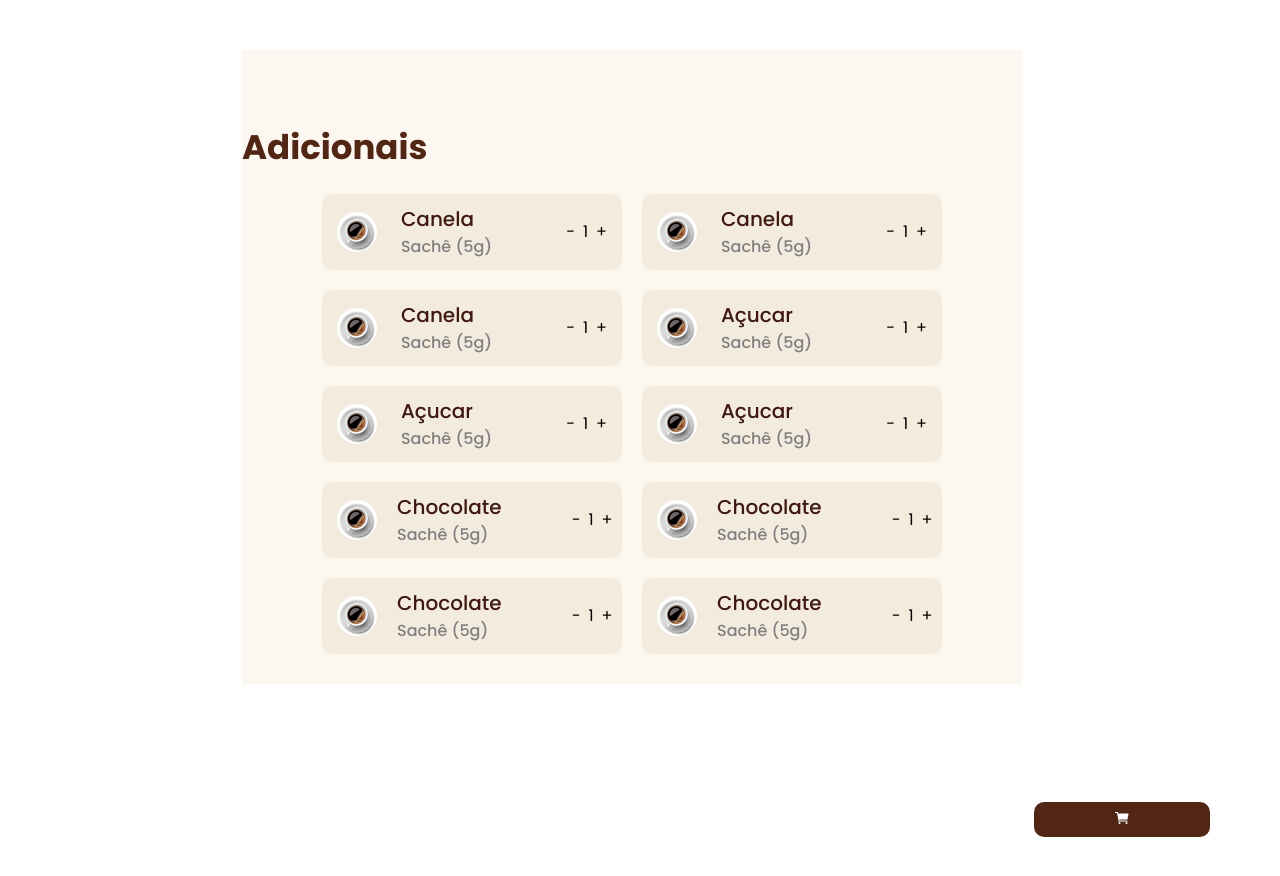
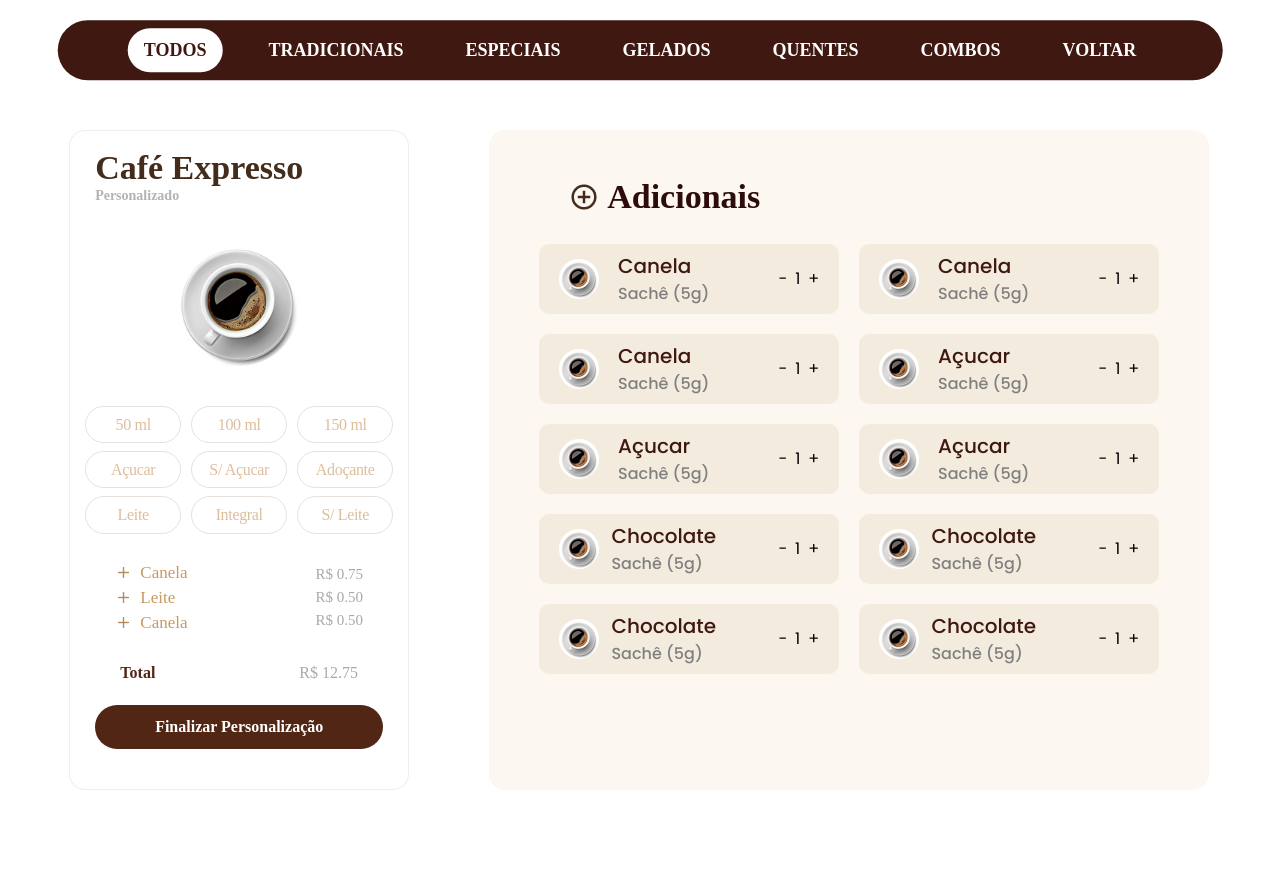
Before and after one commit to Allysonfreitas210695/MaquinaDeCafe, a React (Vite) app in the folder Frontend/maquina-de-cafe/: page /adicionais in a window 1280 px wide. Shown: the top 876 px of the page. After the commit the page ends 840 px from the top, so only its background shows below. Built offline with nearby package versions, Linux system fonts and the light colour scheme.

Commit message:
refactor:fiz algumas mudanças na pagina de adicionais e também na sua stylização

```diff
--- a/Frontend/maquina-de-cafe/src/pages/Adicionais/adicionais.tsx
+++ b/Frontend/maquina-de-cafe/src/pages/Adicionais/adicionais.tsx
@@ -1,8 +1,8 @@
-import { Link } from "react-router-dom";
 import { Images } from "../../assets/Images";
 import * as S from "./style";
-import { IoCartSharp } from "react-icons/io5";
 import { useState } from "react";
+import { HeaderNavegacao } from "../FacaPedido/HeaderNavegacao/navegacao";
+import { CardAdicionais } from "../../components/CardAdicionais/cardadicionais";
 
 interface CDetalhe {
   Titulo?: string;
@@ -29,10 +29,16 @@ export const Adicionais = () => {
   return (
     <>
       <S.Container__Detalhes>
+        <HeaderNavegacao />
         <div className="detalhe__card_cafe">
-          <div className="card__cafe"></div>
+          <div className="card__cafe">
+            <CardAdicionais />
+          </div>
           <S.Detalhes>
-            <h1>Adicionais</h1>
+            <div className="adicionais">
+              <img src={Images.addCircle} alt="Imagem de Adiciomar" />
+              <h1>Adicionais</h1>
+            </div>
             <S.Conteudo__Detalhes>
               {detalhe.map((adicional) => (
                 <S.Arry__Detalhe>
@@ -59,11 +65,6 @@ export const Adicionais = () => {
             </S.Conteudo__Detalhes>
           </S.Detalhes>
         </div>
-        <S.Button__Detalhe>
-          <Link className="item" to={"/carrinho"}>
-            <IoCartSharp />
-          </Link>
-        </S.Button__Detalhe>
       </S.Container__Detalhes>
     </>
   );
--- a/Frontend/maquina-de-cafe/src/pages/Adicionais/style.ts
+++ b/Frontend/maquina-de-cafe/src/pages/Adicionais/style.ts
@@ -12,13 +12,14 @@ export const Container__Detalhes = styled.div`
   .detalhe__card_cafe {
     display: flex;
     flex-direction: row;
-    gap: 10rem;
-    margin-left: 2rem;
+    gap: 5rem;
+    margin-left: 1.2rem;
+    padding-top: 80px;
 
     .card__cafe {
-      margin-top: 80px;
       display: flex;
       flex-direction: column;
+      gap: 20px;
     }
   }
 `;
@@ -117,22 +118,29 @@ export const Detalhes = styled.div`
   display: flex;
   flex-direction: column;
   background-color: #fcf7f0;
+  border-radius: 16px;
 
   h1 {
-    font-family: Poppins;
+    font-family: Sora;
     font-weight: 700;
     font-size: 34px;
-    color: #512615;
+    color: #2d0d0b;
     line-height: 100%;
     letter-spacing: 0%;
 
     ${media.laptoplgheight} {
-      padding-top: 80px;
     }
 
     ${media.tabletmdheight} {
       margin-top: -40px;
     }
+  }
+
+  .adicionais {
+    display: flex;
+    align-items: center;
+    gap: 8px;
+    padding: 50px 0 0 80px;
   }
 `;
 
@@ -163,7 +171,7 @@ export const Conteudo__Detalhes = styled.div`
   display: grid;
   grid-template-columns: repeat(2, 1fr);
   gap: 20px;
-  padding: 30px 80px;
+  padding: 30px 50px;
 
   p {
     font-family: Poppins;
@@ -186,16 +194,17 @@ export const Conteudo__Detalhes = styled.div`
 
 export const Arry__Detalhe = styled.div`
   background-color: #f3ebdd;
-  padding: 15px;
   border-radius: 10px;
+  padding: 8px 20px;
   width: 300px;
+  height: 70px;
   display: flex;
   flex-direction: row;
   align-items: center;
   justify-content: space-between;
-  gap: 20px;
+  gap: 8px;
 
-  img{
+  img {
     width: 40px;
     height: 40px;
   }
@@ -209,7 +218,7 @@ export const Arry__Detalhe = styled.div`
     padding-right: 50px;
   }
 
-  .button{
+  .button {
     display: flex;
     align-items: center;
     justify-content: center;
```
